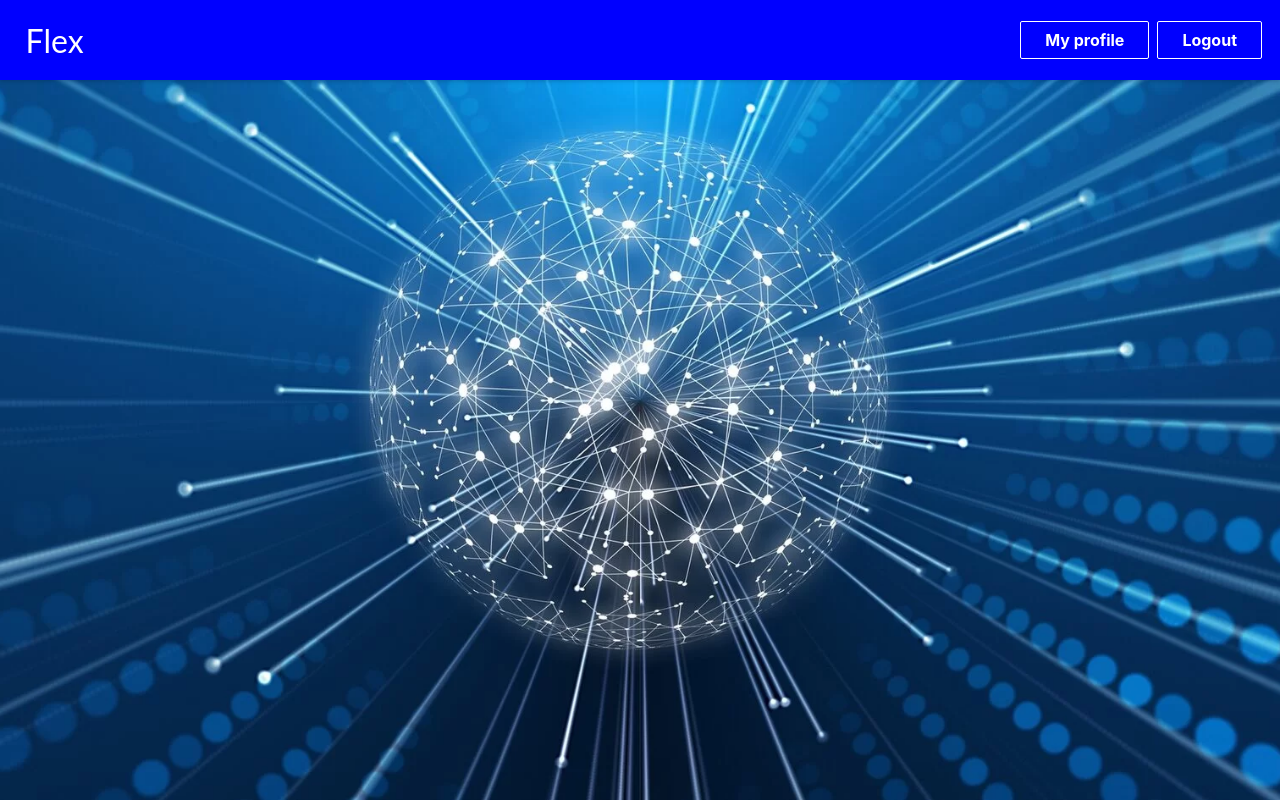
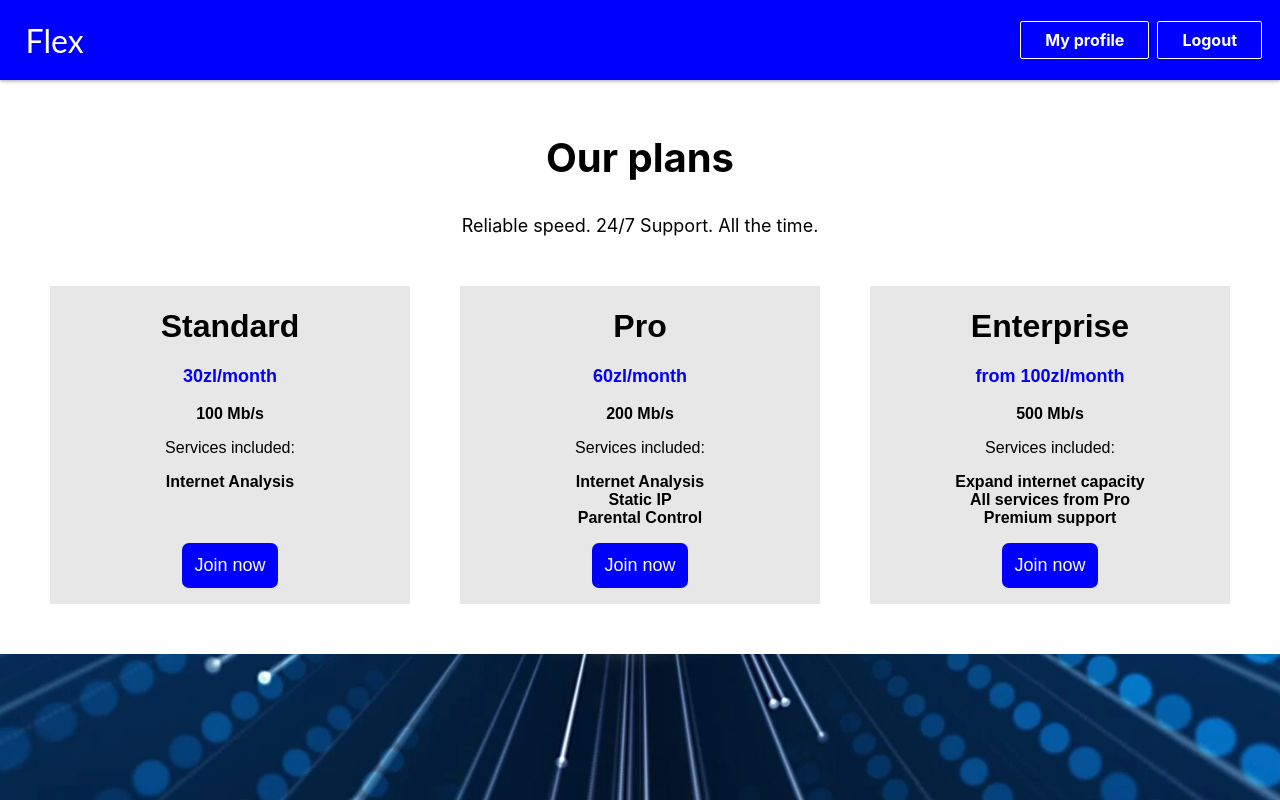
Before and after one commit to vlydik/diploma, a React (Create React App) app: page /profile in a window 1280 px wide. Built offline with nearby package versions, Linux system fonts and the light colour scheme; sample sign-in values are in the browser's storage.

Commit message:
Fixed returns because I'm dumb

```diff
--- a/src/App.js
+++ b/src/App.js
@@ -7,6 +7,7 @@ import UserPage from './components/pages/UserPage';
 import AuthContext from './components/store/AuthContext';
 
 import Layout from './components/UI/Helpers/Layout/Layout';
+import Profile from './components/UI/UserProfile/Profile/Profile';
 
 
 function App() {
@@ -24,12 +25,13 @@ function App() {
           </Route>
           )}
           <Route path='/profile'>
-            {authCtx.isLogged && <UserPage/>}
-            {!authCtx.isLogged && <Redirect to='/login'/>}
+              {!authCtx.isLogged && <Redirect to='/login'/>}
+              {authCtx.isLogged && <UserPage/>}
           </Route>
+
           <Route path='*'>
-          <Redirect to='/' />
-        </Route>
+            <Redirect to='/' />
+          </Route>
         </Switch>
     </Layout>
   );
--- a/src/components/UI/Header/Header.js
+++ b/src/components/UI/Header/Header.js
@@ -1,5 +1,5 @@
 import React, {useContext} from "react";
-import { useHistory } from "react-router-dom";
+import { useHistory, useLocation } from "react-router-dom";
 import AuthContext from "../../store/AuthContext";
 import classes from './Header.module.css';
 
@@ -14,9 +14,12 @@ const Header = () => {
   const loginHandler = () => {
     if(authCtx.isLogged){
       history.push('/profile');
+      }
+    else{
+      history.push('/login');
     }
-    history.push('/login');
-  }
+    }
+
   const logoutHandler = () => {
     authCtx.logout();
   }
--- a/src/components/UI/UserProfile/Profile/Profile.js
+++ b/src/components/UI/UserProfile/Profile/Profile.js
@@ -3,10 +3,10 @@ import Layout from "../../Helpers/Layout/Layout";
 import Tariffs from "../Tariffs/Tariffs";
 
 const Profile = () => {
-    <Layout>
+    return(<Layout>
         <Tariffs/>
         {console.log("rendering....")}
-    </Layout>
+    </Layout>);
 }
 
 export default Profile;
--- a/src/components/pages/UserPage.js
+++ b/src/components/pages/UserPage.js
@@ -3,7 +3,7 @@ import Profile from "../UI/UserProfile/Profile/Profile";
 
 
 const UserPage = () => {
-    <Profile/>
+    return(<Profile/>);
 }
 
 export default UserPage;
```
